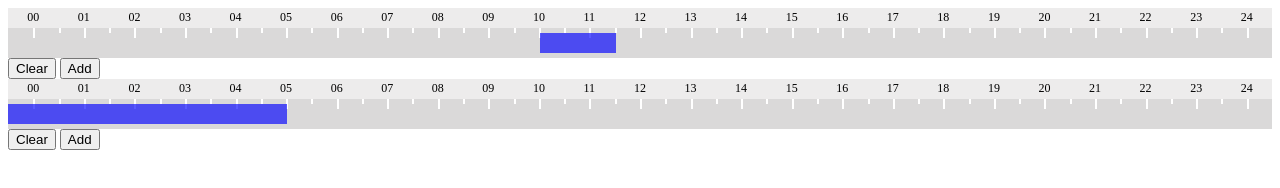
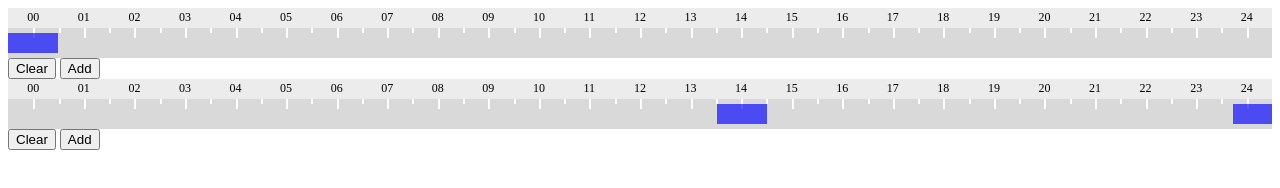
Before and after one commit to giraysam/HourChart, a plain HTML site: page index.html in a window 1280 px wide. Drawn offline with Linux system fonts and the light colour scheme.

Commit message:
Önceki günden devir ve sonraki güne sarkma sorunu düzeltildi

```diff
--- a/index.html
+++ b/index.html
@@ -28,9 +28,15 @@
     var hour_chart = new HourChart('hour_chart_1');
     var hour_chart_2 = new HourChart('hour_chart_2', {delay: 1.5});
 
-    // hour_chart.add(new Date(2016,1,5,20,0,0), new Date(2016,1,4,4,30,0));
-	hour_chart.add(new Date(2016,1,5,10,0,0), new Date(2016,1,5,11,30,0));
-	hour_chart_2.add(new Date(2016,1,5,5,30,0), new Date(2016,1,7,5,0,0));
+	hour_chart.add(new Date(2016,8,14,0,0,0), new Date(2016,8,13,23,43,0), new Date(2016,8,14,0,29,0));
+	hour_chart_2.add(new Date(2016,8,13,0,0,0), new Date(2016,8,13,23,43,0), new Date(2016,8,14,0,29,0));
+	hour_chart_2.add(new Date(2016,8,13,0,0,0), new Date(2016,8,13,13,30,0), new Date(2016,8,13,14,30,0));
+
+	// hour_chart.add(new Date(2016,1,5,10,0,0), new Date(2016,1,5,11,30,0));
+	// hour_chart.add(new Date(2016,1,5,20,0,0), new Date(2016,1,4,4,30,0));
+	// hour_chart_2.add(new Date(2016,1,4,20,0,0), new Date(2016,1,5,4,30,0));
+	// hour_chart_2.add(new Date(2016,1,4,13,58,0), new Date(2016,1,4,14,08,0));
+	// hour_chart_2.add(new Date(2016,1,5,5,30,0), new Date(2016,1,7,7,30,0));
     // hour_chart.add(new Date(2015,2,7,12,27,0), new Date(2015,2,7,13,27,0));
     // hour_chart_2.add(new Date(2015,2,7,10,28,0), new Date(2015,2,7,13,31,0));
 
--- a/js/hour-chart.js
+++ b/js/hour-chart.js
@@ -32,7 +32,7 @@ var HourChart = (function() {
 		 *
 		 * x = ((H*60) * MD) +(HD / 2)
 		 */
-		this.add = function(start_date, end_date, item_options) {
+		this.add = function(selected_date, start_date, end_date, item_options) {
 			var bar, hours_between_space, start_minutes, end_minutes, scala_width,
 			start_x, end_x, date_diff, start_date_minutes, end_date_minutes,
 			total_day, total_hour, total_minutes, _width;
@@ -54,11 +54,16 @@ var HourChart = (function() {
 
 			if (total_hour >= 24) {
 				total_hour = total_hour - 24;
-			} else {
-				date_diff = 0;
 			}
 
-			total_day = Math.abs(date_diff * 24);
+			total_day = Math.abs(date_diff) * 24;
+
+			if (total_hour < 24) {
+				if (date_diff != 0) {
+					total_day = (Math.abs(date_diff) - 1) * 24;
+				}
+			}
+
 			total_hour = total_day + total_hour;
 
 			total_minutes = 60 - start_date.getMinutes();
@@ -66,17 +71,19 @@ var HourChart = (function() {
 
 			if (total_minutes >= 60) {
 				total_minutes = total_minutes - 60;
+			} else {
+				total_hour -= 1;
 			}
 
 			total_minutes = (total_hour * 60) + total_minutes;
 
 			_width = total_minutes * minutes_between_space;
 
-			if (date_diff < 0) {
-				start_x = ((end_minutes * minutes_between_space) + (hours_between_space / 2) + 1);
-				start_x = (_width - start_x) * -1;
-
-			} else {
+			if (selected_date.getDate() > start_date.getDate()) {
+				start_x = 0;
+				_width = ((end_date.getHours() * 60) + end_date.getMinutes() + 30) * minutes_between_space;
+			}
+			else {
 				start_x = ((start_minutes * minutes_between_space) + (hours_between_space / 2) + 1);
 			}
 
```
